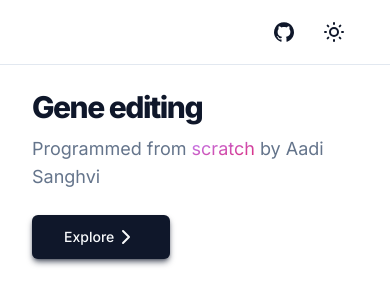
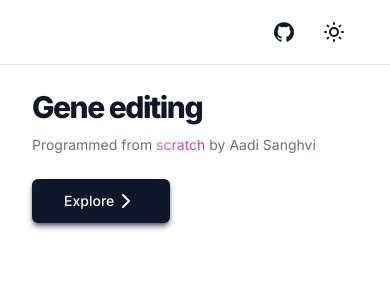
Before and after one commit to aadisanghvii/gt-hsa, a Next.js app: page / in a window 390 px wide. Shown: the top 304 px of the page. Built offline with nearby package versions, Linux system fonts and the light colour scheme.

Commit message:
Responsive titles

```diff
--- a/app/page.tsx
+++ b/app/page.tsx
@@ -11,7 +11,7 @@ export default function IndexPage() {
         <h1 className="text-3xl font-extrabold leading-tight tracking-tighter sm:text-3xl md:text-5xl lg:text-6xl">
           Gene editing
         </h1>
-        <p className="max-w-[700px] text-lg text-muted-foreground sm:text-xl">
+        <p className="max-w-[700px] text-sm text-muted-foreground md:text-xl lg:text-2xl">
           Programmed from{" "}
           <span className="gradient hover:bg-gradient-to-r hover:from-blue-200 hover:to-purple-400">
             scratch
--- a/components/main-nav.tsx
+++ b/components/main-nav.tsx
@@ -1,4 +1,3 @@
-import * as React from "react"
 import Link from "next/link"
 
 import { NavItem } from "@/types/nav"
```
